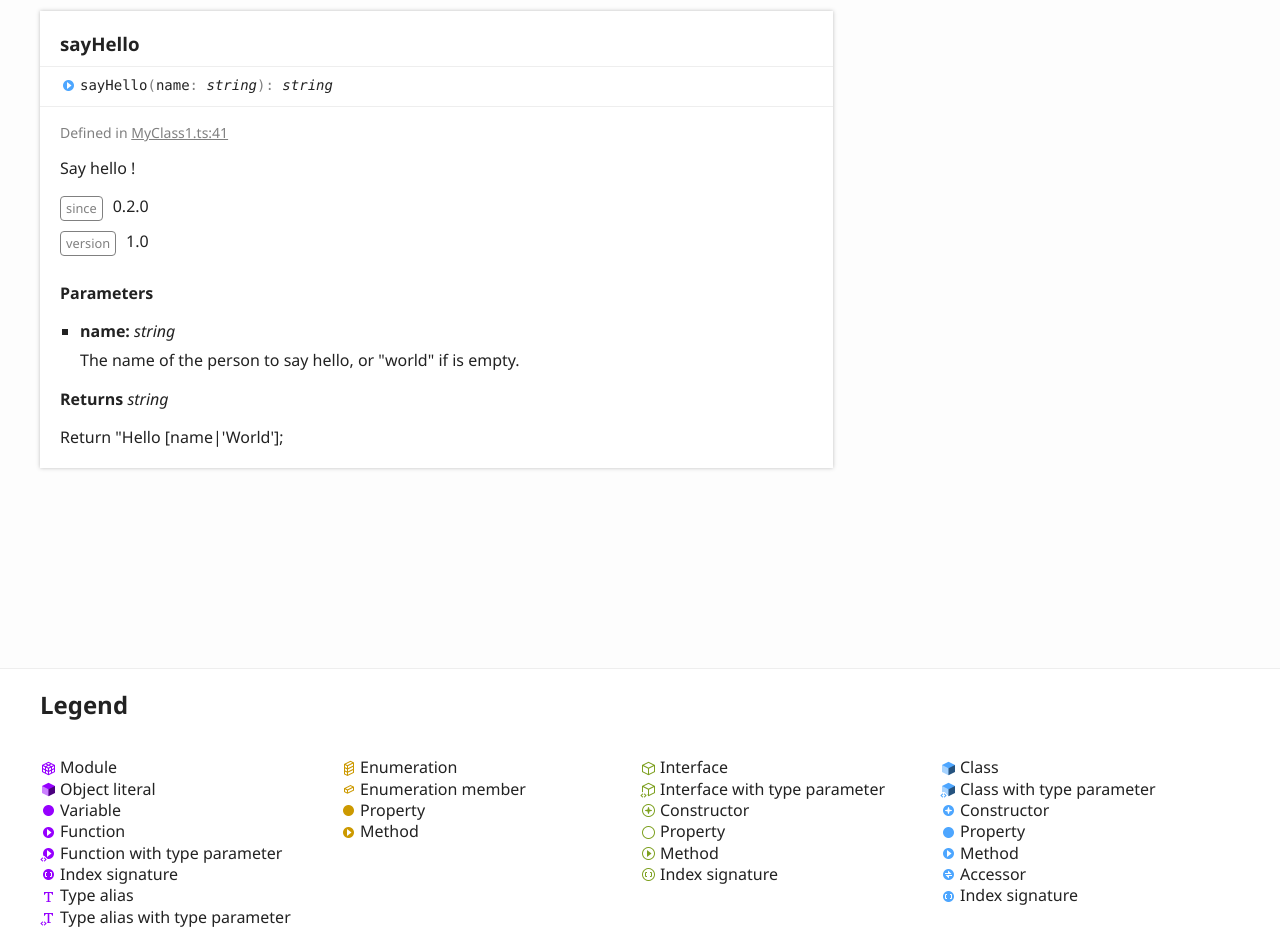
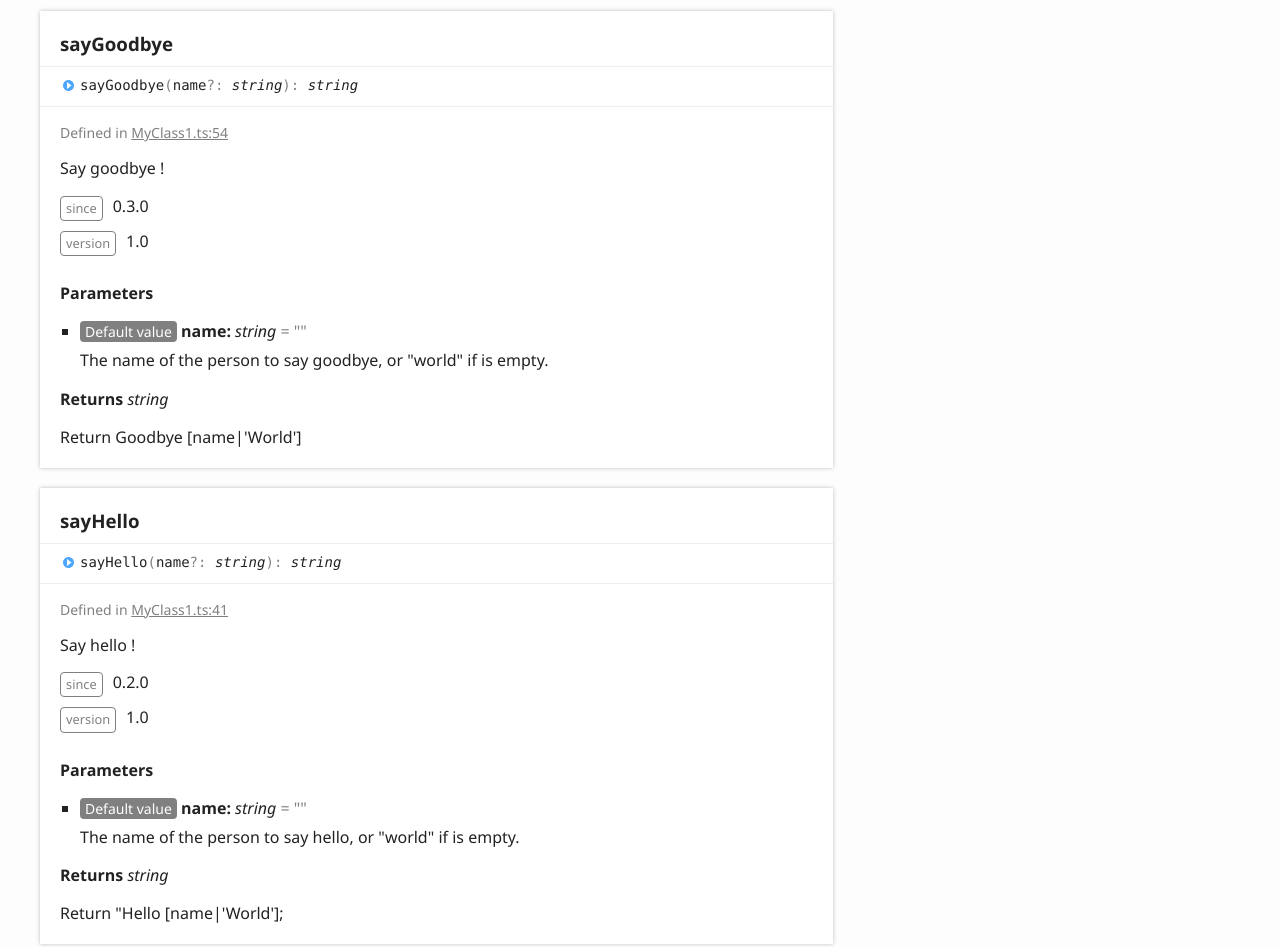
Before and after one commit to Kero76/gh-actions-tests, a website: page docs/classes/myclass1.html in a window 1280 px wide. Shown: the part 1740-2687 px from the top of the page. Drawn offline with Linux system fonts and the light colour scheme.

Commit message:
[Doc] - Update API documentation.

```diff
--- a/docs/assets/js/search.js
+++ b/docs/assets/js/search.js
@@ -1,3 +1,3 @@
 var typedoc = typedoc || {};
             typedoc.search = typedoc.search || {};
-            typedoc.search.data = {"kinds":{"128":"Class","512":"Constructor","2048":"Method"},"rows":[{"id":0,"kind":128,"name":"MyClass1","url":"classes/myclass1.html","classes":"tsd-kind-class"},{"id":1,"kind":512,"name":"constructor","url":"classes/myclass1.html#constructor","classes":"tsd-kind-constructor tsd-parent-kind-class","parent":"MyClass1"},{"id":2,"kind":2048,"name":"getRandomBoolean","url":"classes/myclass1.html#getrandomboolean","classes":"tsd-kind-method tsd-parent-kind-class","parent":"MyClass1"},{"id":3,"kind":2048,"name":"sayHello","url":"classes/myclass1.html#sayhello","classes":"tsd-kind-method tsd-parent-kind-class","parent":"MyClass1"}]};
+            typedoc.search.data = {"kinds":{"128":"Class","512":"Constructor","2048":"Method"},"rows":[{"id":0,"kind":128,"name":"MyClass1","url":"classes/myclass1.html","classes":"tsd-kind-class"},{"id":1,"kind":512,"name":"constructor","url":"classes/myclass1.html#constructor","classes":"tsd-kind-constructor tsd-parent-kind-class","parent":"MyClass1"},{"id":2,"kind":2048,"name":"getRandomBoolean","url":"classes/myclass1.html#getrandomboolean","classes":"tsd-kind-method tsd-parent-kind-class","parent":"MyClass1"},{"id":3,"kind":2048,"name":"sayHello","url":"classes/myclass1.html#sayhello","classes":"tsd-kind-method tsd-parent-kind-class","parent":"MyClass1"},{"id":4,"kind":2048,"name":"sayGoodbye","url":"classes/myclass1.html#saygoodbye","classes":"tsd-kind-method tsd-parent-kind-class","parent":"MyClass1"}]};
--- a/docs/classes/myclass1.html
+++ b/docs/classes/myclass1.html
@@ -73,7 +73,7 @@
 					</div>
 					<dl class="tsd-comment-tags">
 						<dt>author</dt>
-						<dd><p>Nicolas GILLE <a href="mailto:&#110;&#x69;&#x63;&#x2e;&#103;&#x69;&#108;&#108;&#101;&#x40;&#x67;&#109;&#x61;&#x69;&#x6c;&#46;&#99;&#x6f;&#109;">&#110;&#x69;&#x63;&#x2e;&#103;&#x69;&#108;&#108;&#101;&#x40;&#x67;&#109;&#x61;&#x69;&#x6c;&#46;&#99;&#x6f;&#109;</a></p>
+						<dd><p>Nicolas GILLE <a href="mailto:&#x6e;&#105;&#99;&#x2e;&#x67;&#x69;&#x6c;&#x6c;&#101;&#x40;&#x67;&#109;&#97;&#105;&#108;&#46;&#99;&#x6f;&#x6d;">&#x6e;&#105;&#99;&#x2e;&#x67;&#x69;&#x6c;&#x6c;&#101;&#x40;&#x67;&#109;&#97;&#105;&#108;&#46;&#99;&#x6f;&#x6d;</a></p>
 						</dd>
 						<dt>since</dt>
 						<dd><p>0.1.0</p>
@@ -109,6 +109,7 @@
 							<h3>Methods</h3>
 							<ul class="tsd-index-list">
 								<li class="tsd-kind-method tsd-parent-kind-class"><a href="myclass1.html#getrandomboolean" class="tsd-kind-icon">get<wbr>Random<wbr>Boolean</a></li>
+								<li class="tsd-kind-method tsd-parent-kind-class"><a href="myclass1.html#saygoodbye" class="tsd-kind-icon">say<wbr>Goodbye</a></li>
 								<li class="tsd-kind-method tsd-parent-kind-class"><a href="myclass1.html#sayhello" class="tsd-kind-icon">say<wbr>Hello</a></li>
 							</ul>
 						</section>
@@ -127,7 +128,7 @@
 						<li class="tsd-description">
 							<aside class="tsd-sources">
 								<ul>
-									<li>Defined in <a href="https://github.com/Kero76/gh-actions-tests/blob/25508e3/src/MyClass1.ts#L9">MyClass1.ts:9</a></li>
+									<li>Defined in <a href="https://github.com/Kero76/gh-actions-tests/blob/69186da/src/MyClass1.ts#L9">MyClass1.ts:9</a></li>
 								</ul>
 							</aside>
 							<div class="tsd-comment tsd-typography">
@@ -156,7 +157,7 @@
 						<li class="tsd-description">
 							<aside class="tsd-sources">
 								<ul>
-									<li>Defined in <a href="https://github.com/Kero76/gh-actions-tests/blob/25508e3/src/MyClass1.ts#L26">MyClass1.ts:26</a></li>
+									<li>Defined in <a href="https://github.com/Kero76/gh-actions-tests/blob/69186da/src/MyClass1.ts#L26">MyClass1.ts:26</a></li>
 								</ul>
 							</aside>
 							<div class="tsd-comment tsd-typography">
@@ -178,16 +179,56 @@
 					</ul>
 				</section>
 				<section class="tsd-panel tsd-member tsd-kind-method tsd-parent-kind-class">
-					<a name="sayhello" class="tsd-anchor"></a>
-					<h3>say<wbr>Hello</h3>
+					<a name="saygoodbye" class="tsd-anchor"></a>
+					<h3>say<wbr>Goodbye</h3>
 					<ul class="tsd-signatures tsd-kind-method tsd-parent-kind-class">
-						<li class="tsd-signature tsd-kind-icon">say<wbr>Hello<span class="tsd-signature-symbol">(</span>name<span class="tsd-signature-symbol">: </span><span class="tsd-signature-type">string</span><span class="tsd-signature-symbol">)</span><span class="tsd-signature-symbol">: </span><span class="tsd-signature-type">string</span></li>
+						<li class="tsd-signature tsd-kind-icon">say<wbr>Goodbye<span class="tsd-signature-symbol">(</span>name<span class="tsd-signature-symbol">?: </span><span class="tsd-signature-type">string</span><span class="tsd-signature-symbol">)</span><span class="tsd-signature-symbol">: </span><span class="tsd-signature-type">string</span></li>
 					</ul>
 					<ul class="tsd-descriptions">
 						<li class="tsd-description">
 							<aside class="tsd-sources">
 								<ul>
-									<li>Defined in <a href="https://github.com/Kero76/gh-actions-tests/blob/25508e3/src/MyClass1.ts#L41">MyClass1.ts:41</a></li>
+									<li>Defined in <a href="https://github.com/Kero76/gh-actions-tests/blob/69186da/src/MyClass1.ts#L54">MyClass1.ts:54</a></li>
+								</ul>
+							</aside>
+							<div class="tsd-comment tsd-typography">
+								<div class="lead">
+									<p>Say goodbye !</p>
+								</div>
+								<dl class="tsd-comment-tags">
+									<dt>since</dt>
+									<dd><p>0.3.0</p>
+									</dd>
+									<dt>version</dt>
+									<dd><p>1.0</p>
+									</dd>
+								</dl>
+							</div>
+							<h4 class="tsd-parameters-title">Parameters</h4>
+							<ul class="tsd-parameters">
+								<li>
+									<h5><span class="tsd-flag ts-flagDefault value">Default value</span> name: <span class="tsd-signature-type">string</span><span class="tsd-signature-symbol"> = &quot;&quot;</span></h5>
+									<div class="tsd-comment tsd-typography">
+										<p> The name of the person to say goodbye, or &quot;world&quot; if is empty.</p>
+									</div>
+								</li>
+							</ul>
+							<h4 class="tsd-returns-title">Returns <span class="tsd-signature-type">string</span></h4>
+							<p> Return Goodbye [name|&#39;World&#39;]</p>
+						</li>
+					</ul>
+				</section>
+				<section class="tsd-panel tsd-member tsd-kind-method tsd-parent-kind-class">
+					<a name="sayhello" class="tsd-anchor"></a>
+					<h3>say<wbr>Hello</h3>
+					<ul class="tsd-signatures tsd-kind-method tsd-parent-kind-class">
+						<li class="tsd-signature tsd-kind-icon">say<wbr>Hello<span class="tsd-signature-symbol">(</span>name<span class="tsd-signature-symbol">?: </span><span class="tsd-signature-type">string</span><span class="tsd-signature-symbol">)</span><span class="tsd-signature-symbol">: </span><span class="tsd-signature-type">string</span></li>
+					</ul>
+					<ul class="tsd-descriptions">
+						<li class="tsd-description">
+							<aside class="tsd-sources">
+								<ul>
+									<li>Defined in <a href="https://github.com/Kero76/gh-actions-tests/blob/69186da/src/MyClass1.ts#L41">MyClass1.ts:41</a></li>
 								</ul>
 							</aside>
 							<div class="tsd-comment tsd-typography">
@@ -206,7 +247,7 @@
 							<h4 class="tsd-parameters-title">Parameters</h4>
 							<ul class="tsd-parameters">
 								<li>
-									<h5>name: <span class="tsd-signature-type">string</span></h5>
+									<h5><span class="tsd-flag ts-flagDefault value">Default value</span> name: <span class="tsd-signature-type">string</span><span class="tsd-signature-symbol"> = &quot;&quot;</span></h5>
 									<div class="tsd-comment tsd-typography">
 										<p> The name of the person to say hello, or &quot;world&quot; if is empty.</p>
 									</div>
@@ -239,6 +280,9 @@
 							</li>
 							<li class=" tsd-kind-method tsd-parent-kind-class">
 								<a href="myclass1.html#getrandomboolean" class="tsd-kind-icon">get<wbr>Random<wbr>Boolean</a>
+							</li>
+							<li class=" tsd-kind-method tsd-parent-kind-class">
+								<a href="myclass1.html#saygoodbye" class="tsd-kind-icon">say<wbr>Goodbye</a>
 							</li>
 							<li class=" tsd-kind-method tsd-parent-kind-class">
 								<a href="myclass1.html#sayhello" class="tsd-kind-icon">say<wbr>Hello</a>
```
